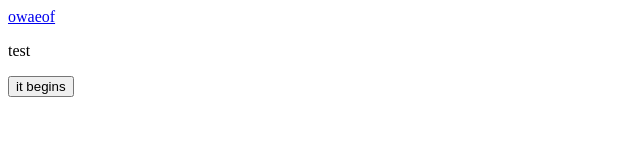
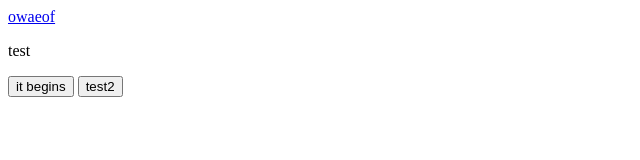
Before and after one commit to ZA24567/ZA24567.github.io, a plain HTML site: page newt.html in a window 1280 px wide. Shown: the whole page, without its empty margins (0-640 px from the left). Drawn offline with Linux system fonts and the light colour scheme.

Commit message:
iefowaiofijwafijwefiojawfij

```diff
--- a/newt.html
+++ b/newt.html
@@ -5,5 +5,6 @@
 <a href="https://www.google.com">owaeof</a>
 <p>test</p>
 <button onclick="newFunc()">it begins</button>
+<button onclick="testfunc2">test2</button>
 </div>
 </body>
```
